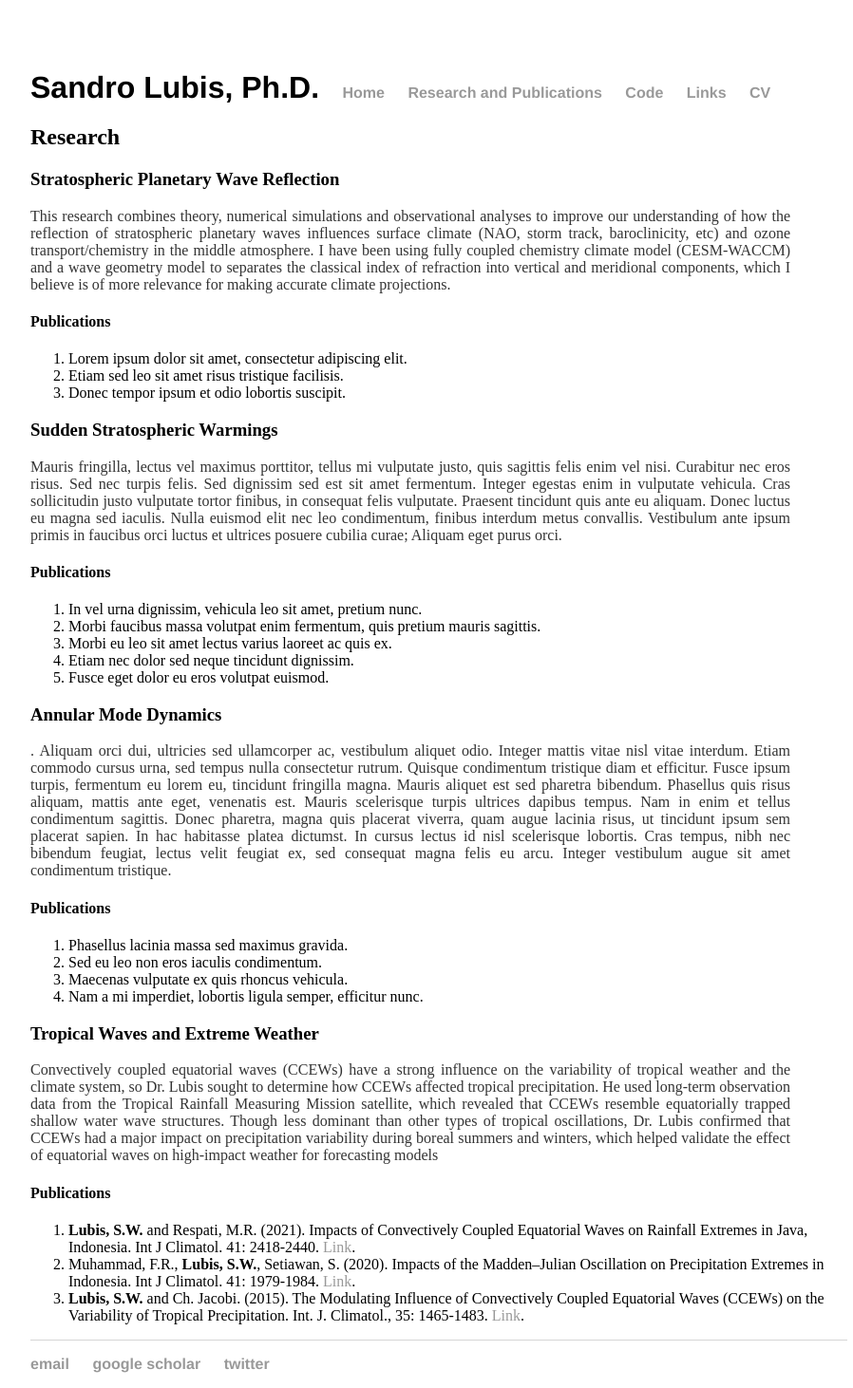
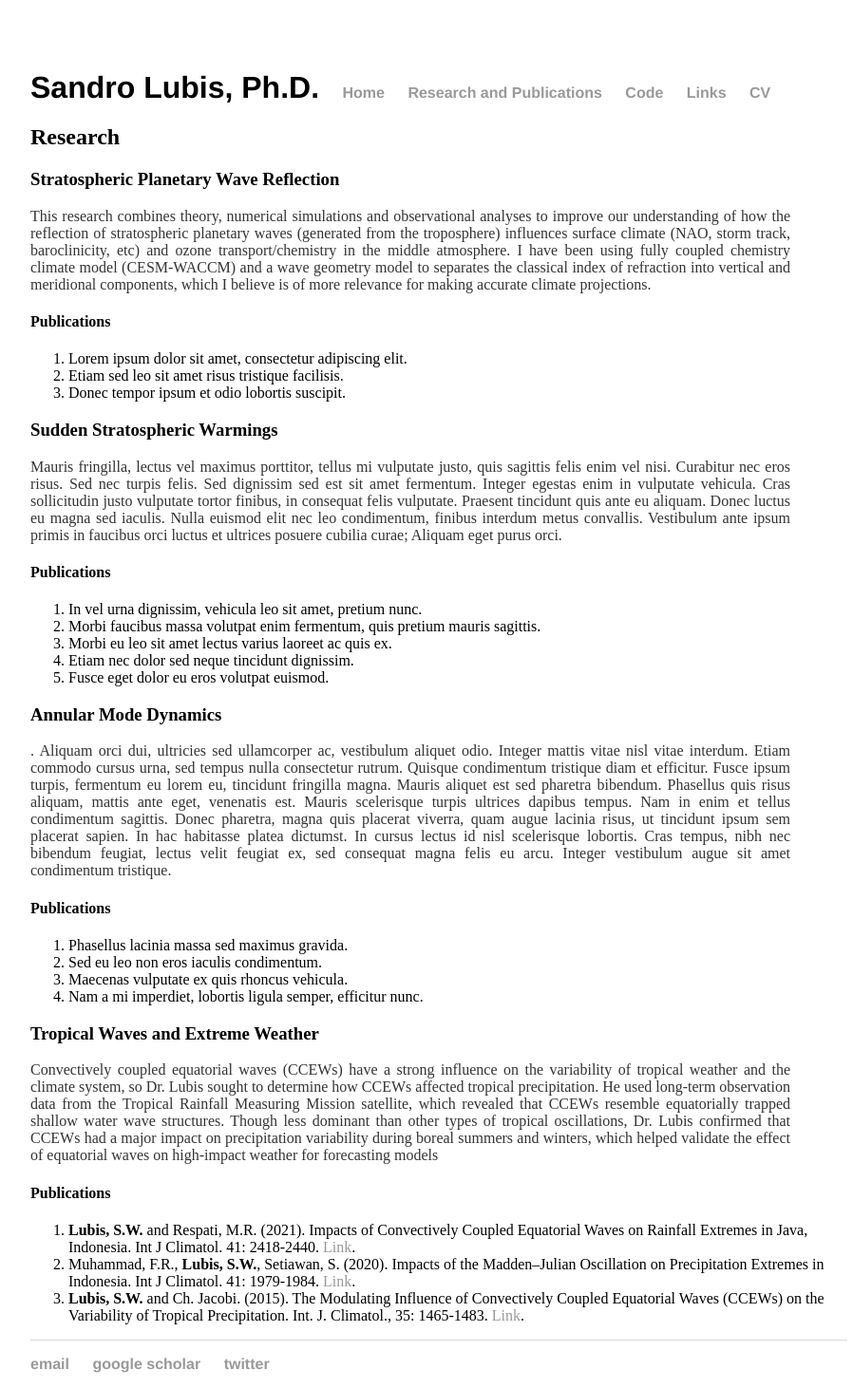
Before and after one commit to sandrolubis/sandrolubis.github.io, a Jekyll site: the page built from research/index.html, in a window 1280 px wide. Shown: the whole page at 95% size, without its empty margins (276-1174 px from the left). Built offline with Jekyll 4.4.1, drawn with Linux system fonts in a browser that asks for light colours.

Commit message:
Update index.html

```diff
--- a/research/index.html
+++ b/research/index.html
@@ -6,8 +6,8 @@ title: Research Interests | Sandro Lubis
 			<h2>Research</h2>
 			<h3>Stratospheric Planetary Wave Reflection</h3>
 			<p class="indented"><font size=3> This research combines theory, numerical simulations and
-				observational analyses to improve our understanding of how the reflection of stratospheric planetary waves influences surface climate
-				(NAO, storm track, baroclinicity, etc) and ozone transport/chemistry in the middle atmosphere. I have been
+				observational analyses to improve our understanding of how the reflection of stratospheric planetary waves (generated from the troposphere)
+				 influences surface climate (NAO, storm track, baroclinicity, etc) and ozone transport/chemistry in the middle atmosphere. I have been
 				using fully coupled chemistry climate model (CESM-WACCM) and a wave geometry model to separates the classical index of refraction into vertical and meridional
 				components, which I believe is of more relevance for making accurate climate projections.  </font></p>
 			<h4>Publications</h4>
```
